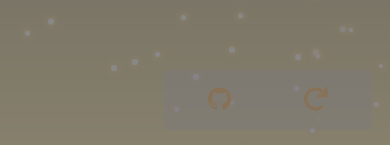
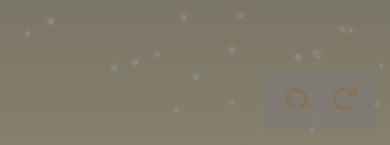
Before and after one commit to kjwen310/vue-games, a Vue app: page /#/complete in a window 390 px wide. Shown: the part 694-839 px from the top of the page. Built offline with nearby package versions, Linux system fonts and the light colour scheme.

Commit message:
scss、complete頁面調整

```diff
--- a/src/assets/css/base/_base.scss
+++ b/src/assets/css/base/_base.scss
@@ -27,7 +27,7 @@
 .fixed-flex-container {
   @include relative-box;
   @include flex-center;
-  background: linear-gradient(#0d0015, #17184b);
+  background: $night-gradient;
   background-attachment: fixed;
   overflow: hidden;
   @include ipad {
--- a/src/assets/css/pages/_complete.scss
+++ b/src/assets/css/pages/_complete.scss
@@ -44,7 +44,7 @@
   @include ipad-pro { bottom: -18rem }
   @include ipad { bottom: -14rem }
   @include iphone6-plus { bottom: -7rem }
-  @include iphoneSE { bottom: -4rem }
+  @include iphoneSE { bottom: -5.2rem }
 }
 .img5 {
   bottom: -25rem;
@@ -92,9 +92,11 @@
     }
     @include sm-width {
       font-size: 1.5rem;
+      width: 3rem;
     }
     @include iphoneSE {
-      padding: 1rem;
+      padding: 0.5rem;
+      width: 2.5rem;
     }
     &:hover {
       color: $primary-color;
--- a/src/views/Complete.vue
+++ b/src/views/Complete.vue
@@ -5,7 +5,7 @@
     <Fire />
     <ImgControl />
     <div class="complete-btn-group p-3">
-      <button type="button">
+      <button type="button" @click="goGitHub">
         <i class="fab fa-github"></i>
       </button>
       <button type="button" @click="rePlay">
@@ -42,6 +42,10 @@ export default {
       store.dispatch('parallax', e);
     };
 
+    const goGitHub = () => {
+      window.location.href = 'https://github.com/kjwen310/vue-games';
+    };
+
     const rePlay = () => {
       store.dispatch('resetIsGet');
       router.push({ name: 'Start' });
@@ -55,6 +59,7 @@ export default {
 
     return {
       gradient,
+      goGitHub,
       rePlay,
     };
   },
--- a/src/views/GameBoard.vue
+++ b/src/views/GameBoard.vue
@@ -1,7 +1,7 @@
 <template>
   <div class="fixed-flex-container">
     <section class="bg-img gameboard-bg-image">
-      <div class="container">
+      <div v-if="innerWidth >= 768" class="container">
         <div class="fog-img fog-img-first"></div>
         <div class="fog-img fog-img-second"></div>
       </div>
@@ -37,9 +37,3 @@ export default {
   },
 };
 </script>
-
-<style lang="scss" scoped>
-  .fixed-flex-container {
-    background: linear-gradient(#0d0015, #17184b);
-  }
-</style>
--- a/src/views/Start.vue
+++ b/src/views/Start.vue
@@ -3,7 +3,7 @@
   <div class="fixed-flex-container">
 
     <section class="bg-img start-bg-img">
-      <div class="container">
+      <div v-if="innerWidth >= 768" class="container">
         <div class="fog-img fog-img-first"></div>
         <div class="fog-img fog-img-second"></div>
       </div>
@@ -72,9 +72,3 @@ export default {
   },
 };
 </script>
-
-<style lang="scss" scoped>
-  .fixed-flex-container {
-    background: linear-gradient(#0d0015, #17184b);
-  }
-</style>
```
